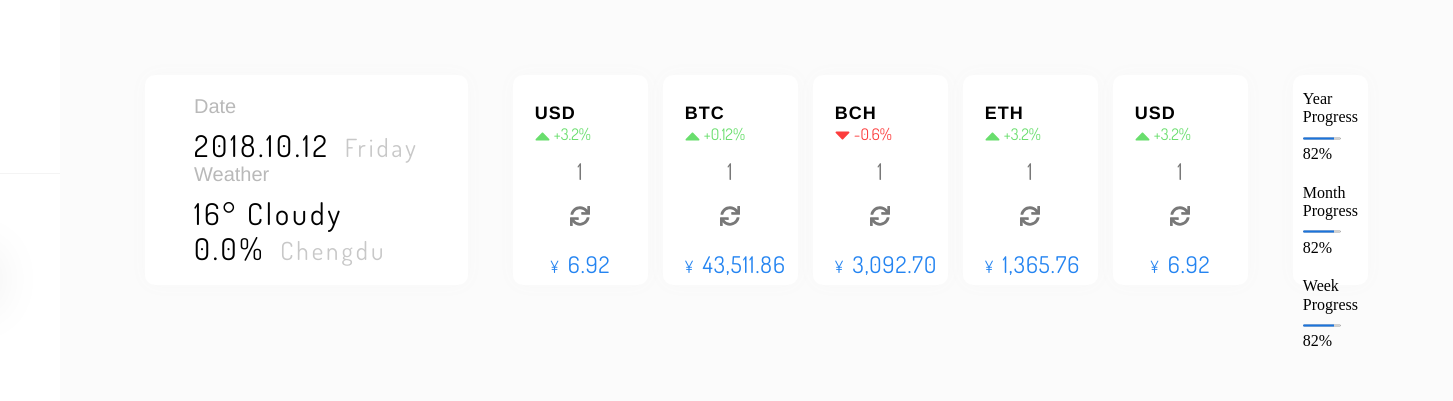
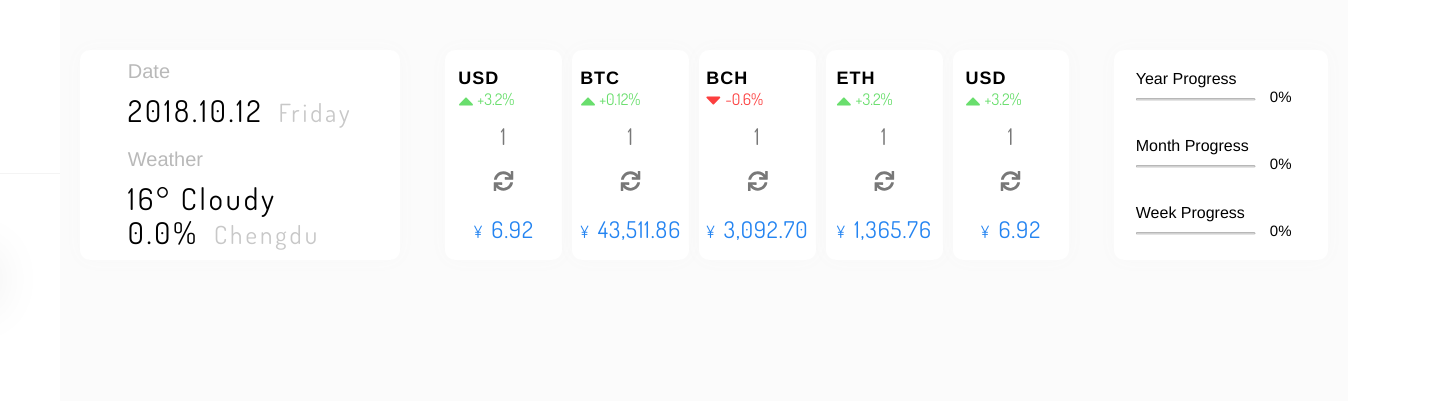
Before and after one commit to wjjwkwindy/dashboard, a website built with webpack: page src/index.html in a window 1280 px wide. Shown: the top 401 px of the page, 1453 px wide, since content can reach past the window. Built offline with nearby package versions, Linux system fonts and the light colour scheme.

Commit message:
feat: prefect right-panel
1. Prefect first line in right-panel.

```diff
--- a/src/index.html
+++ b/src/index.html
@@ -39,100 +39,112 @@
         <div class="first-area">
           <!-- 时间卡片 -->
           <div class="item item-time">
-            <div class="item-time_data">
-              <h2>Date</h2>
-              <h3>2018.10.12<span>Friday</span></h3>
-            </div>
-            <div class="item-time_data">
-              <h2>Weather</h2>
-              <h3>16° Cloudy 0.0%<span>Chengdu</span></h3>
+            <div class="time-container">
+              <div class="item-time_data">
+                <h2>Date</h2>
+                <h3 id="date">2018.10.12<span>Friday</span></h3>
+              </div>
+              <div class="item-time_data">
+                <h2>Weather</h2>
+                <h3 id="weather">16° Cloudy 0.0%<span>Chengdu</span></h3>
+              </div>
             </div>
           </div>
           <!-- 汇率卡片 -->
           <div class="item-exchange">
             <div class="item item-exchange_money">
-              <h2>USD</h2>
-              <div class="percent data-up">
-                <svg xmlns="http://www.w3.org/2000/svg" aria-hidden="true" data-prefix="fas" data-icon="caret-up" class="svg-inline--fa fa-caret-up fa-w-10"
-                  role="img" viewBox="0 0 320 512">
-                  <path fill="currentColor" d="M288.662 352H31.338c-17.818 0-26.741-21.543-14.142-34.142l128.662-128.662c7.81-7.81 20.474-7.81 28.284 0l128.662 128.662c12.6 12.599 3.676 34.142-14.142 34.142z" /></svg>
-                <span>+3.2%</span>
-              </div>
-              <div class="exchange">
-                <p>1</p>
-                <p class="sync-icon">
-                  <svg xmlns="http://www.w3.org/2000/svg" aria-hidden="true" data-prefix="fas" data-icon="sync" class="svg-inline--fa fa-sync fa-w-16"
-                    role="img" viewBox="0 0 512 512">
-                    <path fill="currentColor" d="M440.935 12.574l3.966 82.766C399.416 41.904 331.674 8 256 8 134.813 8 33.933 94.924 12.296 209.824 10.908 217.193 16.604 224 24.103 224h49.084c5.57 0 10.377-3.842 11.676-9.259C103.407 137.408 172.931 80 256 80c60.893 0 114.512 30.856 146.104 77.801l-101.53-4.865c-6.845-.328-12.574 5.133-12.574 11.986v47.411c0 6.627 5.373 12 12 12h200.333c6.627 0 12-5.373 12-12V12c0-6.627-5.373-12-12-12h-47.411c-6.853 0-12.315 5.729-11.987 12.574zM256 432c-60.895 0-114.517-30.858-146.109-77.805l101.868 4.871c6.845.327 12.573-5.134 12.573-11.986v-47.412c0-6.627-5.373-12-12-12H12c-6.627 0-12 5.373-12 12V500c0 6.627 5.373 12 12 12h47.385c6.863 0 12.328-5.745 11.985-12.599l-4.129-82.575C112.725 470.166 180.405 504 256 504c121.187 0 222.067-86.924 243.704-201.824 1.388-7.369-4.308-14.176-11.807-14.176h-49.084c-5.57 0-10.377 3.842-11.676 9.259C408.593 374.592 339.069 432 256 432z" /></svg></p>
-                <p class="rmb">¥<span>6.92</span></p>
+              <div class="money-container">
+                <h2>USD</h2>
+                <div class="percent data-up">
+                  <svg xmlns="http://www.w3.org/2000/svg" aria-hidden="true" data-prefix="fas" data-icon="caret-up"
+                    class="svg-inline--fa fa-caret-up fa-w-10" role="img" viewBox="0 0 320 512">
+                    <path fill="currentColor" d="M288.662 352H31.338c-17.818 0-26.741-21.543-14.142-34.142l128.662-128.662c7.81-7.81 20.474-7.81 28.284 0l128.662 128.662c12.6 12.599 3.676 34.142-14.142 34.142z" /></svg>
+                  <span>+3.2%</span>
+                </div>
+                <div class="exchange">
+                  <p class="exchange_1">1</p>
+                  <p class="sync-icon">
+                    <svg xmlns="http://www.w3.org/2000/svg" aria-hidden="true" data-prefix="fas" data-icon="sync" class="svg-inline--fa fa-sync fa-w-16"
+                      role="img" viewBox="0 0 512 512">
+                      <path fill="currentColor" d="M440.935 12.574l3.966 82.766C399.416 41.904 331.674 8 256 8 134.813 8 33.933 94.924 12.296 209.824 10.908 217.193 16.604 224 24.103 224h49.084c5.57 0 10.377-3.842 11.676-9.259C103.407 137.408 172.931 80 256 80c60.893 0 114.512 30.856 146.104 77.801l-101.53-4.865c-6.845-.328-12.574 5.133-12.574 11.986v47.411c0 6.627 5.373 12 12 12h200.333c6.627 0 12-5.373 12-12V12c0-6.627-5.373-12-12-12h-47.411c-6.853 0-12.315 5.729-11.987 12.574zM256 432c-60.895 0-114.517-30.858-146.109-77.805l101.868 4.871c6.845.327 12.573-5.134 12.573-11.986v-47.412c0-6.627-5.373-12-12-12H12c-6.627 0-12 5.373-12 12V500c0 6.627 5.373 12 12 12h47.385c6.863 0 12.328-5.745 11.985-12.599l-4.129-82.575C112.725 470.166 180.405 504 256 504c121.187 0 222.067-86.924 243.704-201.824 1.388-7.369-4.308-14.176-11.807-14.176h-49.084c-5.57 0-10.377 3.842-11.676 9.259C408.593 374.592 339.069 432 256 432z" /></svg></p>
+                  <p class="rmb">¥<span>6.92</span></p>
+                </div>
               </div>
             </div>
             <div class="item item-exchange_money">
-              <h2>BTC</h2>
-              <div class="percent data-up">
-                <svg xmlns="http://www.w3.org/2000/svg" aria-hidden="true" data-prefix="fas" data-icon="caret-up" class="svg-inline--fa fa-caret-up fa-w-10"
-                  role="img" viewBox="0 0 320 512">
-                  <path fill="currentColor" d="M288.662 352H31.338c-17.818 0-26.741-21.543-14.142-34.142l128.662-128.662c7.81-7.81 20.474-7.81 28.284 0l128.662 128.662c12.6 12.599 3.676 34.142-14.142 34.142z" /></svg>
-                <span>+0.12%</span>
-              </div>
-              <div class="exchange">
-                <p>1</p>
-                <p class="sync-icon">
-                  <svg xmlns="http://www.w3.org/2000/svg" aria-hidden="true" data-prefix="fas" data-icon="sync" class="svg-inline--fa fa-sync fa-w-16"
-                    role="img" viewBox="0 0 512 512">
-                    <path fill="currentColor" d="M440.935 12.574l3.966 82.766C399.416 41.904 331.674 8 256 8 134.813 8 33.933 94.924 12.296 209.824 10.908 217.193 16.604 224 24.103 224h49.084c5.57 0 10.377-3.842 11.676-9.259C103.407 137.408 172.931 80 256 80c60.893 0 114.512 30.856 146.104 77.801l-101.53-4.865c-6.845-.328-12.574 5.133-12.574 11.986v47.411c0 6.627 5.373 12 12 12h200.333c6.627 0 12-5.373 12-12V12c0-6.627-5.373-12-12-12h-47.411c-6.853 0-12.315 5.729-11.987 12.574zM256 432c-60.895 0-114.517-30.858-146.109-77.805l101.868 4.871c6.845.327 12.573-5.134 12.573-11.986v-47.412c0-6.627-5.373-12-12-12H12c-6.627 0-12 5.373-12 12V500c0 6.627 5.373 12 12 12h47.385c6.863 0 12.328-5.745 11.985-12.599l-4.129-82.575C112.725 470.166 180.405 504 256 504c121.187 0 222.067-86.924 243.704-201.824 1.388-7.369-4.308-14.176-11.807-14.176h-49.084c-5.57 0-10.377 3.842-11.676 9.259C408.593 374.592 339.069 432 256 432z" /></svg></p>
-                <p class="rmb">¥<span>43,511.86</span></p>
+              <div class="money-container">
+                <h2>BTC</h2>
+                <div class="percent data-up">
+                  <svg xmlns="http://www.w3.org/2000/svg" aria-hidden="true" data-prefix="fas" data-icon="caret-up"
+                    class="svg-inline--fa fa-caret-up fa-w-10" role="img" viewBox="0 0 320 512">
+                    <path fill="currentColor" d="M288.662 352H31.338c-17.818 0-26.741-21.543-14.142-34.142l128.662-128.662c7.81-7.81 20.474-7.81 28.284 0l128.662 128.662c12.6 12.599 3.676 34.142-14.142 34.142z" /></svg>
+                  <span>+0.12%</span>
+                </div>
+                <div class="exchange">
+                  <p class="exchange_1">1</p>
+                  <p class="sync-icon">
+                    <svg xmlns="http://www.w3.org/2000/svg" aria-hidden="true" data-prefix="fas" data-icon="sync" class="svg-inline--fa fa-sync fa-w-16"
+                      role="img" viewBox="0 0 512 512">
+                      <path fill="currentColor" d="M440.935 12.574l3.966 82.766C399.416 41.904 331.674 8 256 8 134.813 8 33.933 94.924 12.296 209.824 10.908 217.193 16.604 224 24.103 224h49.084c5.57 0 10.377-3.842 11.676-9.259C103.407 137.408 172.931 80 256 80c60.893 0 114.512 30.856 146.104 77.801l-101.53-4.865c-6.845-.328-12.574 5.133-12.574 11.986v47.411c0 6.627 5.373 12 12 12h200.333c6.627 0 12-5.373 12-12V12c0-6.627-5.373-12-12-12h-47.411c-6.853 0-12.315 5.729-11.987 12.574zM256 432c-60.895 0-114.517-30.858-146.109-77.805l101.868 4.871c6.845.327 12.573-5.134 12.573-11.986v-47.412c0-6.627-5.373-12-12-12H12c-6.627 0-12 5.373-12 12V500c0 6.627 5.373 12 12 12h47.385c6.863 0 12.328-5.745 11.985-12.599l-4.129-82.575C112.725 470.166 180.405 504 256 504c121.187 0 222.067-86.924 243.704-201.824 1.388-7.369-4.308-14.176-11.807-14.176h-49.084c-5.57 0-10.377 3.842-11.676 9.259C408.593 374.592 339.069 432 256 432z" /></svg></p>
+                  <p class="rmb">¥<span>43,511.86</span></p>
+                </div>
               </div>
             </div>
             <div class="item item-exchange_money">
-              <h2>BCH</h2>
-              <div class="percent data-down">
-                <svg xmlns="http://www.w3.org/2000/svg" aria-hidden="true" data-prefix="fas" data-icon="caret-up" class="svg-inline--fa fa-caret-up fa-w-10 arrow-down"
-                  role="img" viewBox="0 0 320 512">
-                  <path fill="currentColor" d="M288.662 352H31.338c-17.818 0-26.741-21.543-14.142-34.142l128.662-128.662c7.81-7.81 20.474-7.81 28.284 0l128.662 128.662c12.6 12.599 3.676 34.142-14.142 34.142z" /></svg>
-                <span>-0.6%</span>
-              </div>
-              <div class="exchange">
-                <p>1</p>
-                <p class="sync-icon">
-                  <svg xmlns="http://www.w3.org/2000/svg" aria-hidden="true" data-prefix="fas" data-icon="sync" class="svg-inline--fa fa-sync fa-w-16"
-                    role="img" viewBox="0 0 512 512">
-                    <path fill="currentColor" d="M440.935 12.574l3.966 82.766C399.416 41.904 331.674 8 256 8 134.813 8 33.933 94.924 12.296 209.824 10.908 217.193 16.604 224 24.103 224h49.084c5.57 0 10.377-3.842 11.676-9.259C103.407 137.408 172.931 80 256 80c60.893 0 114.512 30.856 146.104 77.801l-101.53-4.865c-6.845-.328-12.574 5.133-12.574 11.986v47.411c0 6.627 5.373 12 12 12h200.333c6.627 0 12-5.373 12-12V12c0-6.627-5.373-12-12-12h-47.411c-6.853 0-12.315 5.729-11.987 12.574zM256 432c-60.895 0-114.517-30.858-146.109-77.805l101.868 4.871c6.845.327 12.573-5.134 12.573-11.986v-47.412c0-6.627-5.373-12-12-12H12c-6.627 0-12 5.373-12 12V500c0 6.627 5.373 12 12 12h47.385c6.863 0 12.328-5.745 11.985-12.599l-4.129-82.575C112.725 470.166 180.405 504 256 504c121.187 0 222.067-86.924 243.704-201.824 1.388-7.369-4.308-14.176-11.807-14.176h-49.084c-5.57 0-10.377 3.842-11.676 9.259C408.593 374.592 339.069 432 256 432z" /></svg></p>
-                <p class="rmb">¥<span>3,092.70</span></p>
+              <div class="money-container">
+                <h2>BCH</h2>
+                <div class="percent data-down">
+                  <svg xmlns="http://www.w3.org/2000/svg" aria-hidden="true" data-prefix="fas" data-icon="caret-up"
+                    class="svg-inline--fa fa-caret-up fa-w-10 arrow-down" role="img" viewBox="0 0 320 512">
+                    <path fill="currentColor" d="M288.662 352H31.338c-17.818 0-26.741-21.543-14.142-34.142l128.662-128.662c7.81-7.81 20.474-7.81 28.284 0l128.662 128.662c12.6 12.599 3.676 34.142-14.142 34.142z" /></svg>
+                  <span>-0.6%</span>
+                </div>
+                <div class="exchange">
+                  <p class="exchange_1">1</p>
+                  <p class="sync-icon">
+                    <svg xmlns="http://www.w3.org/2000/svg" aria-hidden="true" data-prefix="fas" data-icon="sync" class="svg-inline--fa fa-sync fa-w-16"
+                      role="img" viewBox="0 0 512 512">
+                      <path fill="currentColor" d="M440.935 12.574l3.966 82.766C399.416 41.904 331.674 8 256 8 134.813 8 33.933 94.924 12.296 209.824 10.908 217.193 16.604 224 24.103 224h49.084c5.57 0 10.377-3.842 11.676-9.259C103.407 137.408 172.931 80 256 80c60.893 0 114.512 30.856 146.104 77.801l-101.53-4.865c-6.845-.328-12.574 5.133-12.574 11.986v47.411c0 6.627 5.373 12 12 12h200.333c6.627 0 12-5.373 12-12V12c0-6.627-5.373-12-12-12h-47.411c-6.853 0-12.315 5.729-11.987 12.574zM256 432c-60.895 0-114.517-30.858-146.109-77.805l101.868 4.871c6.845.327 12.573-5.134 12.573-11.986v-47.412c0-6.627-5.373-12-12-12H12c-6.627 0-12 5.373-12 12V500c0 6.627 5.373 12 12 12h47.385c6.863 0 12.328-5.745 11.985-12.599l-4.129-82.575C112.725 470.166 180.405 504 256 504c121.187 0 222.067-86.924 243.704-201.824 1.388-7.369-4.308-14.176-11.807-14.176h-49.084c-5.57 0-10.377 3.842-11.676 9.259C408.593 374.592 339.069 432 256 432z" /></svg></p>
+                  <p class="rmb">¥<span>3,092.70</span></p>
+                </div>
               </div>
             </div>
             <div class="item item-exchange_money">
-              <h2>ETH</h2>
-              <div class="percent data-up">
-                <svg xmlns="http://www.w3.org/2000/svg" aria-hidden="true" data-prefix="fas" data-icon="caret-up" class="svg-inline--fa fa-caret-up fa-w-10"
-                  role="img" viewBox="0 0 320 512">
-                  <path fill="currentColor" d="M288.662 352H31.338c-17.818 0-26.741-21.543-14.142-34.142l128.662-128.662c7.81-7.81 20.474-7.81 28.284 0l128.662 128.662c12.6 12.599 3.676 34.142-14.142 34.142z" /></svg>
-                <span>+3.2%</span>
-              </div>
-              <div class="exchange">
-                <p>1</p>
-                <p class="sync-icon">
-                  <svg xmlns="http://www.w3.org/2000/svg" aria-hidden="true" data-prefix="fas" data-icon="sync" class="svg-inline--fa fa-sync fa-w-16"
-                    role="img" viewBox="0 0 512 512">
-                    <path fill="currentColor" d="M440.935 12.574l3.966 82.766C399.416 41.904 331.674 8 256 8 134.813 8 33.933 94.924 12.296 209.824 10.908 217.193 16.604 224 24.103 224h49.084c5.57 0 10.377-3.842 11.676-9.259C103.407 137.408 172.931 80 256 80c60.893 0 114.512 30.856 146.104 77.801l-101.53-4.865c-6.845-.328-12.574 5.133-12.574 11.986v47.411c0 6.627 5.373 12 12 12h200.333c6.627 0 12-5.373 12-12V12c0-6.627-5.373-12-12-12h-47.411c-6.853 0-12.315 5.729-11.987 12.574zM256 432c-60.895 0-114.517-30.858-146.109-77.805l101.868 4.871c6.845.327 12.573-5.134 12.573-11.986v-47.412c0-6.627-5.373-12-12-12H12c-6.627 0-12 5.373-12 12V500c0 6.627 5.373 12 12 12h47.385c6.863 0 12.328-5.745 11.985-12.599l-4.129-82.575C112.725 470.166 180.405 504 256 504c121.187 0 222.067-86.924 243.704-201.824 1.388-7.369-4.308-14.176-11.807-14.176h-49.084c-5.57 0-10.377 3.842-11.676 9.259C408.593 374.592 339.069 432 256 432z" /></svg></p>
-                <p class="rmb">¥<span>1,365.76</span></p>
+              <div class="money-container">
+                <h2>ETH</h2>
+                <div class="percent data-up">
+                  <svg xmlns="http://www.w3.org/2000/svg" aria-hidden="true" data-prefix="fas" data-icon="caret-up"
+                    class="svg-inline--fa fa-caret-up fa-w-10" role="img" viewBox="0 0 320 512">
+                    <path fill="currentColor" d="M288.662 352H31.338c-17.818 0-26.741-21.543-14.142-34.142l128.662-128.662c7.81-7.81 20.474-7.81 28.284 0l128.662 128.662c12.6 12.599 3.676 34.142-14.142 34.142z" /></svg>
+                  <span>+3.2%</span>
+                </div>
+                <div class="exchange">
+                  <p class="exchange_1">1</p>
+                  <p class="sync-icon">
+                    <svg xmlns="http://www.w3.org/2000/svg" aria-hidden="true" data-prefix="fas" data-icon="sync" class="svg-inline--fa fa-sync fa-w-16"
+                      role="img" viewBox="0 0 512 512">
+                      <path fill="currentColor" d="M440.935 12.574l3.966 82.766C399.416 41.904 331.674 8 256 8 134.813 8 33.933 94.924 12.296 209.824 10.908 217.193 16.604 224 24.103 224h49.084c5.57 0 10.377-3.842 11.676-9.259C103.407 137.408 172.931 80 256 80c60.893 0 114.512 30.856 146.104 77.801l-101.53-4.865c-6.845-.328-12.574 5.133-12.574 11.986v47.411c0 6.627 5.373 12 12 12h200.333c6.627 0 12-5.373 12-12V12c0-6.627-5.373-12-12-12h-47.411c-6.853 0-12.315 5.729-11.987 12.574zM256 432c-60.895 0-114.517-30.858-146.109-77.805l101.868 4.871c6.845.327 12.573-5.134 12.573-11.986v-47.412c0-6.627-5.373-12-12-12H12c-6.627 0-12 5.373-12 12V500c0 6.627 5.373 12 12 12h47.385c6.863 0 12.328-5.745 11.985-12.599l-4.129-82.575C112.725 470.166 180.405 504 256 504c121.187 0 222.067-86.924 243.704-201.824 1.388-7.369-4.308-14.176-11.807-14.176h-49.084c-5.57 0-10.377 3.842-11.676 9.259C408.593 374.592 339.069 432 256 432z" /></svg></p>
+                  <p class="rmb">¥<span>1,365.76</span></p>
+                </div>
               </div>
             </div>
             <div class="item item-exchange_money">
-              <h2>USD</h2>
-              <div class="percent data-up">
-                <svg xmlns="http://www.w3.org/2000/svg" aria-hidden="true" data-prefix="fas" data-icon="caret-up" class="svg-inline--fa fa-caret-up fa-w-10"
-                  role="img" viewBox="0 0 320 512">
-                  <path fill="currentColor" d="M288.662 352H31.338c-17.818 0-26.741-21.543-14.142-34.142l128.662-128.662c7.81-7.81 20.474-7.81 28.284 0l128.662 128.662c12.6 12.599 3.676 34.142-14.142 34.142z" /></svg>
-                <span>+3.2%</span>
-              </div>
-              <div class="exchange">
-                <p>1</p>
-                <p class="sync-icon">
-                  <svg xmlns="http://www.w3.org/2000/svg" aria-hidden="true" data-prefix="fas" data-icon="sync" class="svg-inline--fa fa-sync fa-w-16"
-                    role="img" viewBox="0 0 512 512">
-                    <path fill="currentColor" d="M440.935 12.574l3.966 82.766C399.416 41.904 331.674 8 256 8 134.813 8 33.933 94.924 12.296 209.824 10.908 217.193 16.604 224 24.103 224h49.084c5.57 0 10.377-3.842 11.676-9.259C103.407 137.408 172.931 80 256 80c60.893 0 114.512 30.856 146.104 77.801l-101.53-4.865c-6.845-.328-12.574 5.133-12.574 11.986v47.411c0 6.627 5.373 12 12 12h200.333c6.627 0 12-5.373 12-12V12c0-6.627-5.373-12-12-12h-47.411c-6.853 0-12.315 5.729-11.987 12.574zM256 432c-60.895 0-114.517-30.858-146.109-77.805l101.868 4.871c6.845.327 12.573-5.134 12.573-11.986v-47.412c0-6.627-5.373-12-12-12H12c-6.627 0-12 5.373-12 12V500c0 6.627 5.373 12 12 12h47.385c6.863 0 12.328-5.745 11.985-12.599l-4.129-82.575C112.725 470.166 180.405 504 256 504c121.187 0 222.067-86.924 243.704-201.824 1.388-7.369-4.308-14.176-11.807-14.176h-49.084c-5.57 0-10.377 3.842-11.676 9.259C408.593 374.592 339.069 432 256 432z" /></svg></p>
-                <p class="rmb">¥<span>6.92</span></p>
+              <div class="money-container">
+                <h2>USD</h2>
+                <div class="percent data-up">
+                  <svg xmlns="http://www.w3.org/2000/svg" aria-hidden="true" data-prefix="fas" data-icon="caret-up"
+                    class="svg-inline--fa fa-caret-up fa-w-10" role="img" viewBox="0 0 320 512">
+                    <path fill="currentColor" d="M288.662 352H31.338c-17.818 0-26.741-21.543-14.142-34.142l128.662-128.662c7.81-7.81 20.474-7.81 28.284 0l128.662 128.662c12.6 12.599 3.676 34.142-14.142 34.142z" /></svg>
+                  <span>+3.2%</span>
+                </div>
+                <div class="exchange">
+                  <p class="exchange_1">1</p>
+                  <p class="sync-icon">
+                    <svg xmlns="http://www.w3.org/2000/svg" aria-hidden="true" data-prefix="fas" data-icon="sync" class="svg-inline--fa fa-sync fa-w-16"
+                      role="img" viewBox="0 0 512 512">
+                      <path fill="currentColor" d="M440.935 12.574l3.966 82.766C399.416 41.904 331.674 8 256 8 134.813 8 33.933 94.924 12.296 209.824 10.908 217.193 16.604 224 24.103 224h49.084c5.57 0 10.377-3.842 11.676-9.259C103.407 137.408 172.931 80 256 80c60.893 0 114.512 30.856 146.104 77.801l-101.53-4.865c-6.845-.328-12.574 5.133-12.574 11.986v47.411c0 6.627 5.373 12 12 12h200.333c6.627 0 12-5.373 12-12V12c0-6.627-5.373-12-12-12h-47.411c-6.853 0-12.315 5.729-11.987 12.574zM256 432c-60.895 0-114.517-30.858-146.109-77.805l101.868 4.871c6.845.327 12.573-5.134 12.573-11.986v-47.412c0-6.627-5.373-12-12-12H12c-6.627 0-12 5.373-12 12V500c0 6.627 5.373 12 12 12h47.385c6.863 0 12.328-5.745 11.985-12.599l-4.129-82.575C112.725 470.166 180.405 504 256 504c121.187 0 222.067-86.924 243.704-201.824 1.388-7.369-4.308-14.176-11.807-14.176h-49.084c-5.57 0-10.377 3.842-11.676 9.259C408.593 374.592 339.069 432 256 432z" /></svg></p>
+                  <p class="rmb">¥<span>6.92</span></p>
+                </div>
               </div>
             </div>
           </div>
@@ -141,18 +153,18 @@
             <div class="item-progress_container">
               <p>Year Progress</p>
               <div class="progress-container">
-                <progress class="progress-bar" max="100" value="82"></progress>
-                <span>82%</span>
+                <progress class="progress-bar" id="yearProgressElem" max="100" value="0"></progress>
+                <span>0%</span>
               </div>
               <p>Month Progress</p>
               <div class="progress-container">
-                <progress class="progress-bar" max="100" value="82"></progress>
-                <span>82%</span>
+                <progress class="progress-bar" id="monthProgressElem" max="100" value="0"></progress>
+                <span>0%</span>
               </div>
               <p>Week Progress</p>
               <div class="progress-container">
-                <progress class="progress-bar" max="100" value="82"></progress>
-                <span>82%</span>
+                <progress class="progress-bar" id="weekProgressElem" max="100" value="0"></progress>
+                <span>0%</span>
               </div>
             </div>
           </div>
--- a/src/sass/style.scss
+++ b/src/sass/style.scss
@@ -78,20 +78,20 @@ body {
 .main-panel {
   background-color: $bgColor;
   .panel-container {
+    min-width: 1288px;
+    max-width: 1500px;
+    margin: 50px auto;
+    padding: 0 20px;
     display: flex;
     flex-direction: column;
-    flex-wrap: wrap;
     justify-content: center;
-    margin: 75px 85px 0;
   }
 }
 // 第一栏
 .first-area {
-  max-height: 210px;
+  min-height: 210px;
   display: flex;
-  flex-direction: row;
   .item {
-    height: 210px;
     margin-right: 45px;
     border-radius: 10px;
     background-color: #fff;
@@ -102,12 +102,17 @@ body {
   }
   // 时间卡片
   .item-time {
-    flex-grow:3;
-    padding: 19px 49px;
-    display: flex;
-    flex-direction: column;
-    flex-wrap: nowrap;
-    justify-content: space-around;
+    width: 30%;
+    max-width: 439px;
+    position: relative;
+    .time-container {
+      position: absolute;
+      top: 50%;
+      left: 50%;
+      transform: translate(-50%, -50%);
+      .item-time_data:first-child {
+        margin-bottom: 20px;
+      }
       h2 {
         margin-bottom: 10px;
         color: #b9b9b9;
@@ -120,6 +125,7 @@ body {
         font-size: 30px;
         font-weight: normal;
         letter-spacing: 3px;
+        text-transform: capitalize;
         span {
           margin-left: 15px;
           color: #c8c8c8;
@@ -127,18 +133,24 @@ body {
         }
       }
     }
+  }
   // 汇率卡片
   .item-exchange {
-    flex-grow: 5;
-    min-height: 100%;
+    width: 50%;
     margin-right: 45px;
     display: flex;
     justify-content: space-between;
+    user-select: none;
     .item-exchange_money {
       width: 135px;
-      flex:none;
-      padding: 28px 22px;
-      margin-right: 15px;
+      margin-right: 10px;
+      position: relative;
+      .money-container {
+        min-width: 91px;
+        position: absolute;
+        top: 50%;
+        left: 50%;
+        transform: translate(-50%, -50%);
         h2 {
           font-family: $font-pingfang;
           font-size: 18px;
@@ -173,20 +185,26 @@ body {
           font-family: $font-dosis;
           font-size: 23px;
           letter-spacing: 1px;
-        p {
+          .exchange_1 {
             margin: 0 0 20px 0;
           }
           .sync-icon {
             width: 20px;
             margin: 0 auto 20px;
           }
+          .sync-icon svg:hover{
+            transform: rotate(180deg);
+            transition: all 1s ease;
+          }
           .rmb {
             color: #2484f1;
             font-size: 17px;
+            margin: 0;
             span {
               margin-left: 8px;
               font-size: 23px;
               font-weight: 500;
+            }
           }
         }
       }
@@ -197,20 +215,30 @@ body {
   }
   // 进度卡片
   .item-progress {
-    flex-grow:2;
-    padding: 15px 10px;
+    width: 20%;
+    position: relative;
     .item-progress_container {
-      vertical-align: middle;
+      position: absolute;
+      top: 50%;
+      left: 50%;
+      transform: translate(-50%, -50%);
+      width: 80%;
+      font-family: $font-pingfang;
     }
     p {
       margin: 0;
     }
     .progress-container:not(:last-child) {
-      margin-bottom: 20px;
+      margin-bottom: 30px;
     }
     .progress-bar {
       width: 70%;
       height: 5px;
     }
+    span{
+      font-size: 15px;
+      margin-left: 10px;
+    }
+
   }
 }
```
Lines whose indentation alone changed are shown as unchanged.
